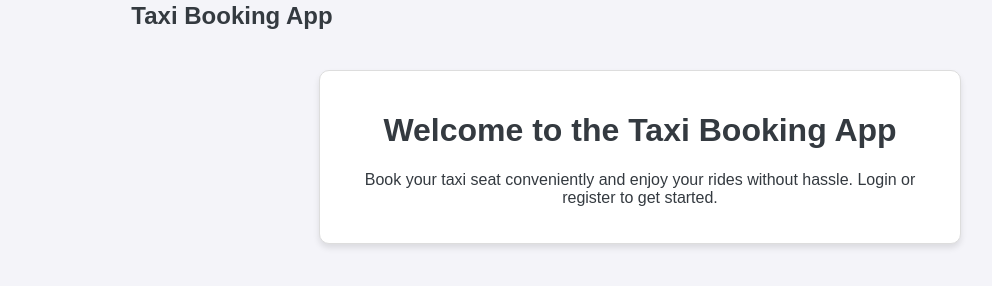
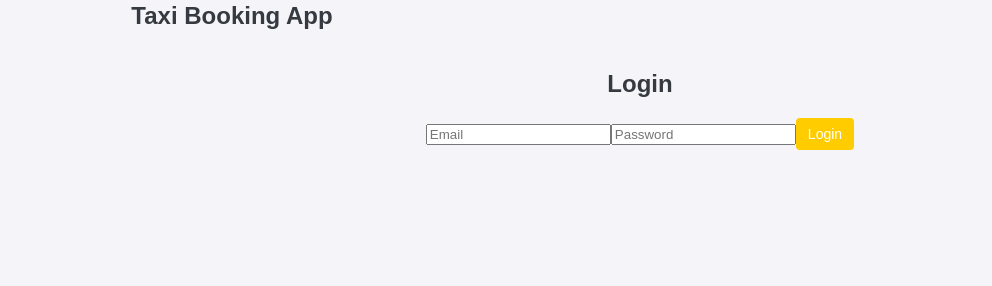
Before and after one commit to Tarto-4/taxi-booking-app, a React (Vite) app in the folder teksy/frontend/: page / in a window 1280 px wide. Shown: the part 354-640 px from the top of the page, without its empty margins (0-992 px from the left). Built offline with nearby package versions, Linux system fonts and the light colour scheme.

Commit message:
Update App.jsx

```diff
--- a/teksy/frontend/src/App.jsx
+++ b/teksy/frontend/src/App.jsx
@@ -8,14 +8,11 @@ import Dashboard from './pages/Dashboard';
 import ProtectedRoute from './components/ProtectedRoute';
 import './styles/styles.css';
 
-const App = () => {
-  return (
+const App = () => (
   <Router>
     <Navbar />
     <Routes>
-        <Route path="/" element={<Home />} />
-        <Route path="/login" element={<Login />} />
-        <Route path="/register" element={<Register />} /> {/* Add Register route */}
+      <Route path="/" element={<Login />} />
       <Route
         path="/dashboard"
         element={
@@ -27,6 +24,5 @@ const App = () => {
     </Routes>
   </Router>
 );
-};
 
 export default App;
```
Lines whose indentation alone changed are shown as unchanged.
